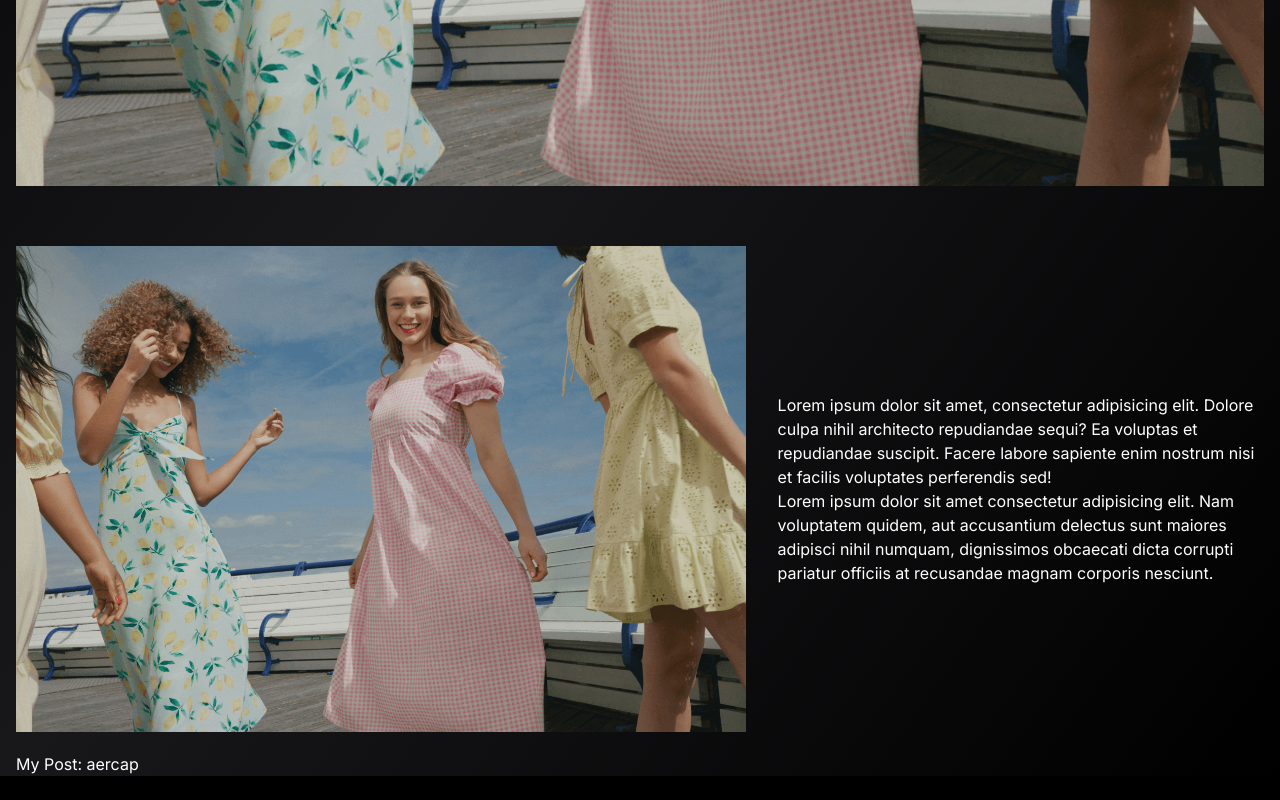
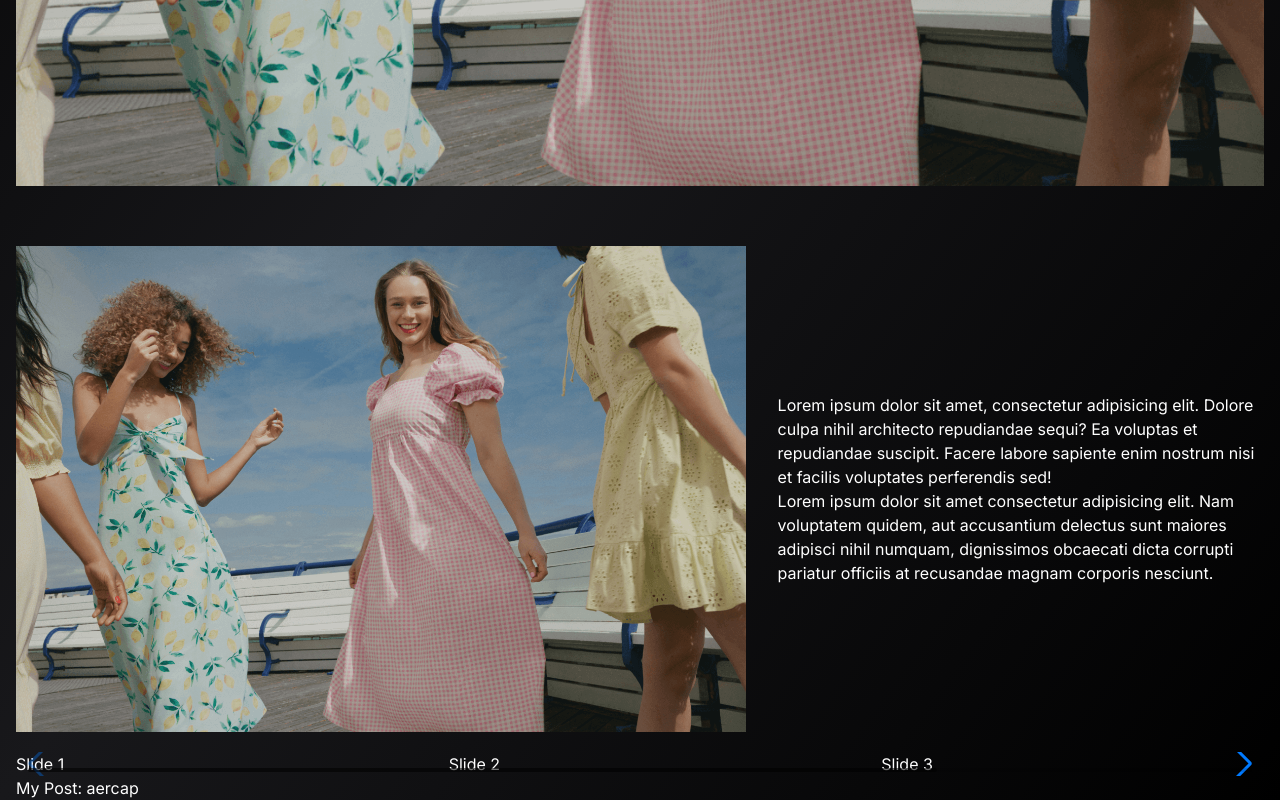
Before and after one commit to Criiis/tanz-portfolio, a Next.js app: page /projects/aercap in a window 1280 px wide. Shown: the part 1742-2542 px from the top of the page. Before the commit the page ends 2518 px from the top, so only its background shows below. Built offline with nearby package versions, Linux system fonts and the light colour scheme; what tailwindcss-debug-screens would draw is missing.

Commit message:
start carousel

```diff
--- /dev/null
+++ b/app/components/projects-components/carousel.css
@@ -0,0 +1,22 @@
+.swiper {
+  width: 100%;
+  height: 100%;
+}
+
+.swiper-slide {
+  text-align: center;
+  font-size: 18px;
+  background: #fff;
+
+  /* Center slide text vertically */
+  display: flex;
+  justify-content: center;
+  align-items: center;
+}
+
+.swiper-slide img {
+  display: block;
+  width: 100%;
+  height: 100%;
+  object-fit: cover;
+}
--- /dev/null
+++ b/app/components/projects-components/carousel.tsx
@@ -0,0 +1,28 @@
+// import Swiper core and required modules
+import { Navigation, Pagination, Scrollbar, A11y } from "swiper/modules";
+import { Swiper, SwiperSlide } from "swiper/react";
+// Import Swiper styles
+import "swiper/css";
+import "swiper/css/navigation";
+import "swiper/css/scrollbar";
+
+export default () => {
+  return (
+    <Swiper
+      // install Swiper modules
+      className="py-5"
+      modules={[Navigation, Pagination, Scrollbar, A11y]}
+      spaceBetween={50}
+      slidesPerView={3}
+      navigation
+      scrollbar={{ draggable: true }}
+      onSwiper={(swiper) => console.log(swiper)}
+      onSlideChange={() => console.log("slide change")}
+    >
+      <SwiperSlide>Slide 1</SwiperSlide>
+      <SwiperSlide>Slide 2</SwiperSlide>
+      <SwiperSlide>Slide 3</SwiperSlide>
+      <SwiperSlide>Slide 4</SwiperSlide>
+    </Swiper>
+  );
+};
--- a/app/projects/[id]/page.tsx
+++ b/app/projects/[id]/page.tsx
@@ -3,6 +3,7 @@ import { useEffect, useState } from "react";
 import { Navigation } from "@/app/components/nav";
 import Hero from "@/app/components/projects-components/hero";
 import ColContent from "@/app/components/projects-components/col-content";
+import Carousel from "@/app/components/projects-components/carousel";
 
 export default function Page({ params }: { params: { id: string } }) {
   const [showNavigation, setShowNavigation] = useState(false);
@@ -30,6 +31,7 @@ export default function Page({ params }: { params: { id: string } }) {
             <ColContent content1={content1} content2={content1} />
             <img src="/projects/new-look.png" className="w-full py-10" />
             <ColContent content1={content1} url="/projects/new-look.png" direction="reverse" />
+            <Carousel />
             My Post: {params.id}
           </div>
         </div>
--- a/package.json
+++ b/package.json
@@ -25,6 +25,7 @@
     "rehype-pretty-code": "^0.10.1",
     "rehype-slug": "^6.0.0",
     "remark-gfm": "3.0.1",
+    "swiper": "^11.0.5",
     "typescript": "^5.2.2"
   },
   "devDependencies": {
```
Also changed, not shown: 1 other file (tests, documents, lock files or other folders).
